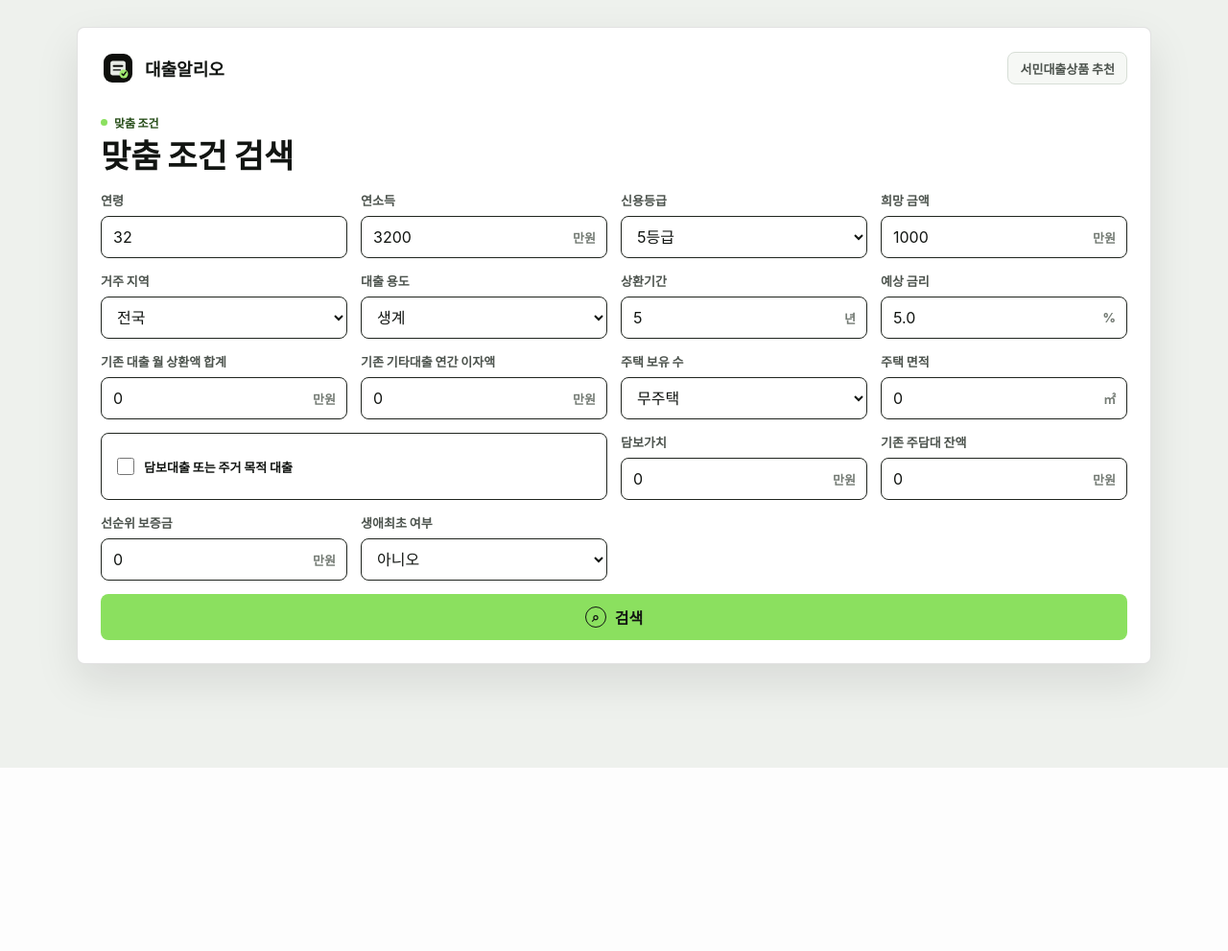
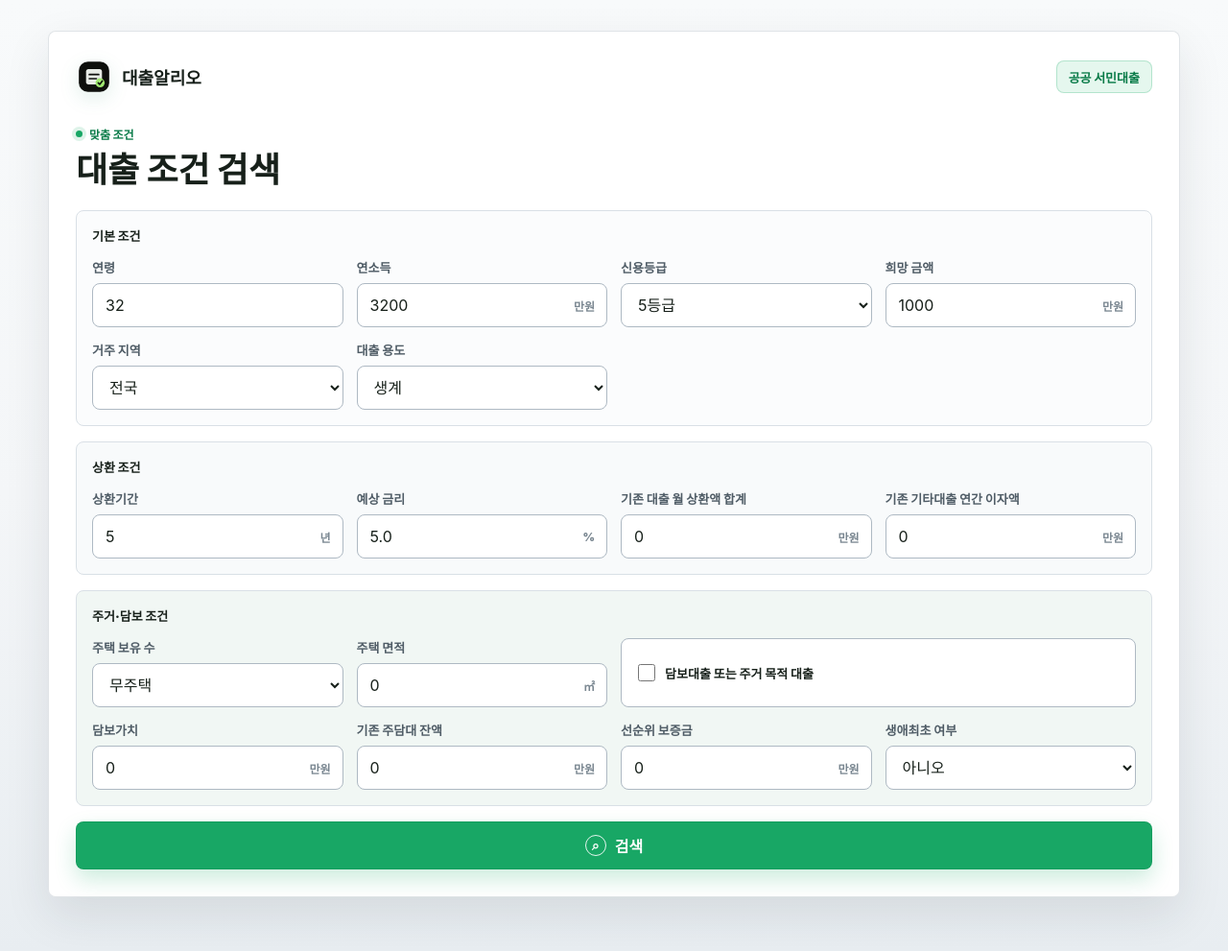
Before and after one commit to joohyosung/hackerton, a Spring Boot app: page / in a window 1280 px wide. Shown: the whole page at 96% size. Before the commit the page ends 800 px from the top, so only its background shows below. Run offline with Spring Boot 4, Linux system fonts and the light colour scheme.

Commit message:
디자인 변경
전체적인 디자인 변경

```diff
--- a/src/main/resources/static/app.js
+++ b/src/main/resources/static/app.js
@@ -124,11 +124,17 @@ function createResultCard(item, rank) {
   card.setAttribute("aria-label", `${productName(product)} 상세 보기`);
 
   card.innerHTML = `
-    <span class="rank">${rank}</span>
+    <span class="rank">
+      <strong>${rank}</strong>
+      <small>순위</small>
+    </span>
     <span class="result-body">
       <span class="result-title-row">
-        <strong>${escapeHtml(productName(product))}</strong>
-        <em>${escapeHtml(product.institution || product.ofrInstNm || "기관 확인")}</em>
+        <span class="result-title-group">
+          <strong>${escapeHtml(productName(product))}</strong>
+          <em>${escapeHtml(product.institution || product.ofrInstNm || "기관 확인")}</em>
+        </span>
+        <span class="score-pill">${Number(item.score || 0).toLocaleString("ko-KR")}점</span>
       </span>
       <span class="result-summary">${escapeHtml(product.summary || product.target || "상세 조건 확인이 필요합니다.")}</span>
       <span class="metric-row">
@@ -249,13 +255,15 @@ function openModal(item) {
   appendNotes("경고 메시지", [...(item.warnings || []), ...((affordability && affordability.warnings) || [])]);
 
   const notice = document.createElement("section");
+  notice.className = "modal-finance-notice";
 
   notice.innerHTML = `
       <h3>금융 계산 안내</h3>
-      <p>
-        • DSR 기준 : 40%
-        • DTI 기준 : 40%
-        • LTV 기준 : 70%(생애최초 80%)
+      <p class="ratio-reference">
+        <span>DSR 기준 40%</span>
+        <span>DTI 기준 40%</span>
+        <span>LTV 기준 70%</span>
+        <span>생애최초 LTV 80%</span>
       </p>
       <p>
           DSR, DTI, LTV 및 예상 월상환액은
--- a/src/main/resources/static/index.html
+++ b/src/main/resources/static/index.html
@@ -14,15 +14,18 @@
                     <img src="/assets/brand-mark.svg" alt="" class="brand-mark">
                     <span>대출알리오</span>
                 </a>
-                <span class="status-pill">서민대출상품 추천</span>
+                <span class="status-pill">공공 서민대출</span>
             </div>
 
             <div class="panel-head">
                 <p class="eyebrow">맞춤 조건</p>
-                <h1 id="search-title">맞춤 조건 검색</h1>
+                <h1 id="search-title">대출 조건 검색</h1>
             </div>
 
             <form id="loan-form" class="loan-form">
+                <div class="form-section form-section-primary">
+                    <div class="section-label">기본 조건</div>
+
                     <label>
                         <span>연령</span>
                         <input id="age" name="age" type="number" min="19" max="100" value="32" required>
@@ -96,6 +99,10 @@
                             <option value="학자금">학자금</option>
                         </select>
                     </label>
+                </div>
+
+                <div class="form-section">
+                    <div class="section-label">상환 조건</div>
 
                     <label>
                         <span>상환기간</span>
@@ -128,6 +135,10 @@
                             <em>만원</em>
                         </div>
                     </label>
+                </div>
+
+                <div class="form-section form-section-housing">
+                    <div class="section-label">주거·담보 조건</div>
 
                     <label>
                         <span>주택 보유 수</span>
@@ -182,6 +193,7 @@
                             <option value="true">예</option>
                         </select>
                     </label>
+                </div>
 
                 <button type="submit" class="primary-action">
                     <span class="button-icon" aria-hidden="true">⌕</span>
@@ -203,16 +215,8 @@
             <div id="results" class="results" aria-live="polite"></div>
             <div class="calculation-notice">
                 <h5>금융 계산 안내</h5>
-
-                <p>
-                    본 서비스에서 제공하는 DSR, DTI, LTV, 예상 월 상환액은
-                    입력한 정보를 기반으로 계산한 <strong>참고용 추정치</strong>입니다.
-                </p>
-
-                <p>
-                    실제 대출 가능 여부와 한도는
-                    금융기관의 심사 결과에 따라 달라질 수 있습니다.
-                </p>
+                <p>DSR, DTI, LTV, 예상 월 상환액은 입력값 기준의 참고용 추정치입니다.</p>
+                <p>실제 대출 가능 여부와 한도는 금융기관의 심사 결과에 따라 달라질 수 있습니다.</p>
             </div>
             <nav id="pagination" class="pagination" aria-label="검색 결과 페이지"></nav>
         </section>
--- a/src/main/resources/static/styles.css
+++ b/src/main/resources/static/styles.css
@@ -1,17 +1,22 @@
 :root {
-    --canvas: #eef1ed;
+    --canvas: #f4f6f8;
+    --canvas-strong: #e8edf1;
     --surface: #ffffff;
-    --surface-muted: #f6f8f5;
-    --ink: #121512;
-    --body: #4c534d;
-    --muted: #737a73;
-    --line: #d7ded6;
-    --line-strong: #20251f;
-    --primary: #8be05f;
-    --primary-hover: #a6ef7a;
-    --blue: #dff2ff;
-    --coral: #ffe6d5;
-    --shadow: 0 18px 45px rgba(18, 21, 18, 0.10);
+    --surface-muted: #f8fafb;
+    --surface-tint: #f1f7f4;
+    --ink: #17201a;
+    --body: #4f5c66;
+    --muted: #7a8791;
+    --line: #d9e0e6;
+    --line-strong: #aeb9c3;
+    --primary: #18a765;
+    --primary-strong: #087a47;
+    --primary-soft: #e5f7ee;
+    --blue-soft: #e9f3ff;
+    --amber-soft: #fff3d8;
+    --rose-soft: #fff0ed;
+    --shadow: 0 18px 48px rgba(28, 39, 48, 0.10);
+    --shadow-soft: 0 8px 22px rgba(28, 39, 48, 0.07);
 }
 
 * {
@@ -21,7 +26,7 @@
 body {
     margin: 0;
     min-width: 320px;
-    background: var(--canvas);
+    background: linear-gradient(180deg, var(--surface-muted) 0%, var(--canvas) 52%, var(--canvas-strong) 100%);
     color: var(--ink);
     font-family: Inter, Arial, "Noto Sans KR", "Malgun Gothic", sans-serif;
 }
@@ -41,17 +46,22 @@ button {
 }
 
 .app-shell {
-    width: min(1120px, calc(100% - 32px));
+    width: min(1180px, calc(100% - 32px));
     margin: 0 auto;
-    padding: 28px 0 48px;
+    padding: 32px 0 56px;
+}
+
+.search-panel,
+.result-card,
+.modal-dialog {
+    border: 1px solid rgba(116, 132, 145, 0.22);
+    background: rgba(255, 255, 255, 0.96);
+    box-shadow: var(--shadow);
 }
 
 .search-panel {
-    padding: 24px;
-    border: 1px solid rgba(18, 21, 18, 0.12);
+    padding: 28px;
     border-radius: 8px;
-    background: var(--surface);
-    box-shadow: var(--shadow);
 }
 
 .brand-line,
@@ -74,35 +84,48 @@ button {
 }
 
 .brand-mark {
-    width: 36px;
-    height: 36px;
+    width: 38px;
+    height: 38px;
+    filter: drop-shadow(0 6px 10px rgba(8, 122, 71, 0.12));
 }
 
 .status-pill,
-.result-count {
+.result-count,
+.score-pill {
     display: inline-flex;
     align-items: center;
+    justify-content: center;
     min-height: 34px;
     padding: 0 12px;
-    border: 1px solid var(--line);
     border-radius: 8px;
-    background: var(--surface-muted);
-    color: var(--body);
     font-size: 13px;
-    font-weight: 800;
+    font-weight: 900;
     white-space: nowrap;
 }
 
+.status-pill {
+    border: 1px solid rgba(24, 167, 101, 0.24);
+    background: var(--primary-soft);
+    color: var(--primary-strong);
+}
+
+.result-count {
+    border: 1px solid var(--line);
+    background: var(--surface);
+    color: var(--body);
+    box-shadow: var(--shadow-soft);
+}
+
 .panel-head {
-    margin: 26px 0 18px;
+    margin: 28px 0 22px;
 }
 
 .eyebrow {
     display: inline-flex;
     align-items: center;
     gap: 7px;
-    margin: 0 0 8px;
-    color: #254c17;
+    margin: 0 0 9px;
+    color: var(--primary-strong);
     font-size: 12px;
     font-weight: 900;
 }
@@ -113,33 +136,59 @@ button {
     height: 7px;
     border-radius: 50%;
     background: var(--primary);
+    box-shadow: 0 0 0 4px rgba(24, 167, 101, 0.14);
 }
 
 h1,
 h2,
 h3,
+h5,
 p {
     margin-top: 0;
 }
 
 h1 {
     margin-bottom: 0;
-    font-size: 34px;
+    font-size: 36px;
     font-weight: 900;
-    line-height: 1.1;
+    line-height: 1.12;
 }
 
 h2 {
     margin-bottom: 0;
-    font-size: 24px;
+    font-size: 25px;
     font-weight: 900;
-    line-height: 1.2;
+    line-height: 1.22;
 }
 
 .loan-form {
     display: grid;
+    gap: 16px;
+}
+
+.form-section {
+    display: grid;
     grid-template-columns: repeat(4, minmax(0, 1fr));
     gap: 14px;
+    padding: 16px;
+    border: 1px solid var(--line);
+    border-radius: 8px;
+    background: var(--surface-muted);
+}
+
+.form-section-primary {
+    background: #fbfcfd;
+}
+
+.form-section-housing {
+    background: var(--surface-tint);
+}
+
+.section-label {
+    grid-column: 1 / -1;
+    color: var(--ink);
+    font-size: 13px;
+    font-weight: 900;
 }
 
 .loan-form label {
@@ -160,26 +209,32 @@ h2 {
 }
 
 .primary-action {
-    grid-column: 1 / -1;
+    width: 100%;
 }
 
 input,
 select {
     width: 100%;
-    height: 44px;
-    border: 1.5px solid var(--line-strong);
+    height: 46px;
+    border: 1px solid var(--line-strong);
     border-radius: 8px;
     background: var(--surface);
     color: var(--ink);
-    padding: 0 12px;
+    padding: 0 13px;
     outline: none;
+    transition: border-color 0.16s ease, box-shadow 0.16s ease, background 0.16s ease;
+}
+
+input:hover,
+select:hover {
+    border-color: #7d8a94;
 }
 
 input:focus,
 select:focus,
 button:focus-visible {
-    border-color: #254c17;
-    box-shadow: 0 0 0 4px rgba(139, 224, 95, 0.35);
+    border-color: var(--primary);
+    box-shadow: 0 0 0 4px rgba(24, 167, 101, 0.18);
     outline: none;
 }
 
@@ -188,35 +243,37 @@ button:focus-visible {
 }
 
 .with-unit input {
-    padding-right: 50px;
+    padding-right: 52px;
 }
 
 .with-unit em {
     position: absolute;
-    right: 12px;
+    right: 13px;
     top: 50%;
     transform: translateY(-50%);
     color: var(--muted);
-    font-size: 13px;
+    font-size: 12px;
     font-style: normal;
-    font-weight: 800;
+    font-weight: 900;
     pointer-events: none;
 }
 
 .checkbox-label {
     display: flex !important;
     align-items: center;
-    gap: 9px;
-    min-height: 44px;
-    padding: 10px 12px;
-    border: 1.5px solid var(--line-strong);
+    gap: 10px;
+    min-height: 46px;
+    padding: 10px 13px;
+    border: 1px solid var(--line-strong);
     border-radius: 8px;
+    background: var(--surface);
 }
 
 .checkbox-label input {
     width: 18px;
     height: 18px;
     flex: 0 0 auto;
+    accent-color: var(--primary);
 }
 
 .checkbox-label span {
@@ -228,23 +285,26 @@ button:focus-visible {
     align-items: center;
     justify-content: center;
     gap: 9px;
-    height: 48px;
-    border: 0;
+    height: 50px;
+    border: 1px solid rgba(8, 122, 71, 0.22);
     border-radius: 8px;
     background: var(--primary);
+    color: #ffffff;
     cursor: pointer;
     font-weight: 900;
-    transition: background 0.16s ease, transform 0.16s ease;
+    box-shadow: 0 10px 22px rgba(24, 167, 101, 0.22);
+    transition: background 0.16s ease, transform 0.16s ease, box-shadow 0.16s ease;
 }
 
 .primary-action:hover {
-    background: var(--primary-hover);
+    background: var(--primary-strong);
+    box-shadow: 0 14px 28px rgba(24, 167, 101, 0.26);
     transform: translateY(-1px);
 }
 
 .primary-action:disabled {
     cursor: wait;
-    opacity: 0.68;
+    opacity: 0.70;
     transform: none;
 }
 
@@ -253,17 +313,17 @@ button:focus-visible {
     place-items: center;
     width: 22px;
     height: 22px;
-    border: 1.5px solid var(--ink);
+    border: 1.5px solid rgba(255, 255, 255, 0.88);
     border-radius: 50%;
     font-size: 14px;
 }
 
 .result-section {
-    margin-top: 18px;
+    margin-top: 22px;
 }
 
 .result-head {
-    margin-bottom: 12px;
+    margin-bottom: 14px;
 }
 
 .message {
```
Also changed, not shown: other parts of src/main/resources/static/styles.css (+145 -72 lines), PRD/PRD.md (+21 -0 lines). Lines whose indentation alone changed are shown as unchanged.
